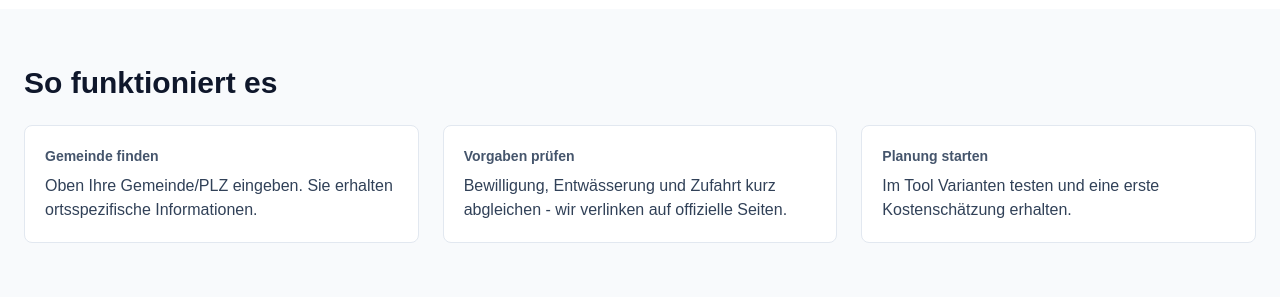
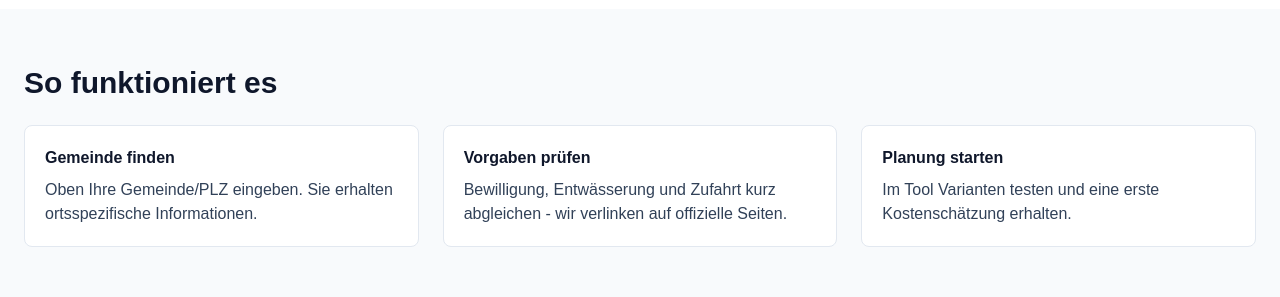
Before and after one commit to sahemeur/landingpage-parking-planning-switzerland, a Next.js app: page / in a window 1280 px wide. Shown: the part 880-1177 px from the top of the page. Built offline with nearby package versions, Linux system fonts and the light colour scheme; no server answers; the database is empty.

Commit message:
Fix inconsistency in landing sections

```diff
--- a/components/LandingSections.tsx
+++ b/components/LandingSections.tsx
@@ -33,14 +33,14 @@ export default function LandingSections({ videoSrc, posterSrc, ctaHref }: Props)
       <section className="bg-slate-50 text-slate-900">
         <div className="mx-auto max-w-7xl px-6 py-10 md:py-14">
           <h2 className="text-2xl md:text-3xl font-semibold">So funktioniert es</h2>
-          <ol className="mt-6 grid gap-6 md:grid-cols-3">
+          <div className="mt-6 grid gap-6 md:grid-cols-3">
             {steps.map((s) => (
-              <li key={s.label} className="rounded-lg border border-slate-200 bg-white p-5">
-                <div className="text-sm font-semibold text-slate-600">{s.label}</div>
+              <div key={s.label} className="rounded-lg border border-slate-200 bg-white p-5">
+                <h3 className="font-semibold">{s.label}</h3>
                 <p className="mt-2 text-slate-700 text-sm md:text-base">{s.text}</p>
-              </li>
+              </div>
             ))}
-          </ol>
+          </div>
         </div>
       </section>
 
```
